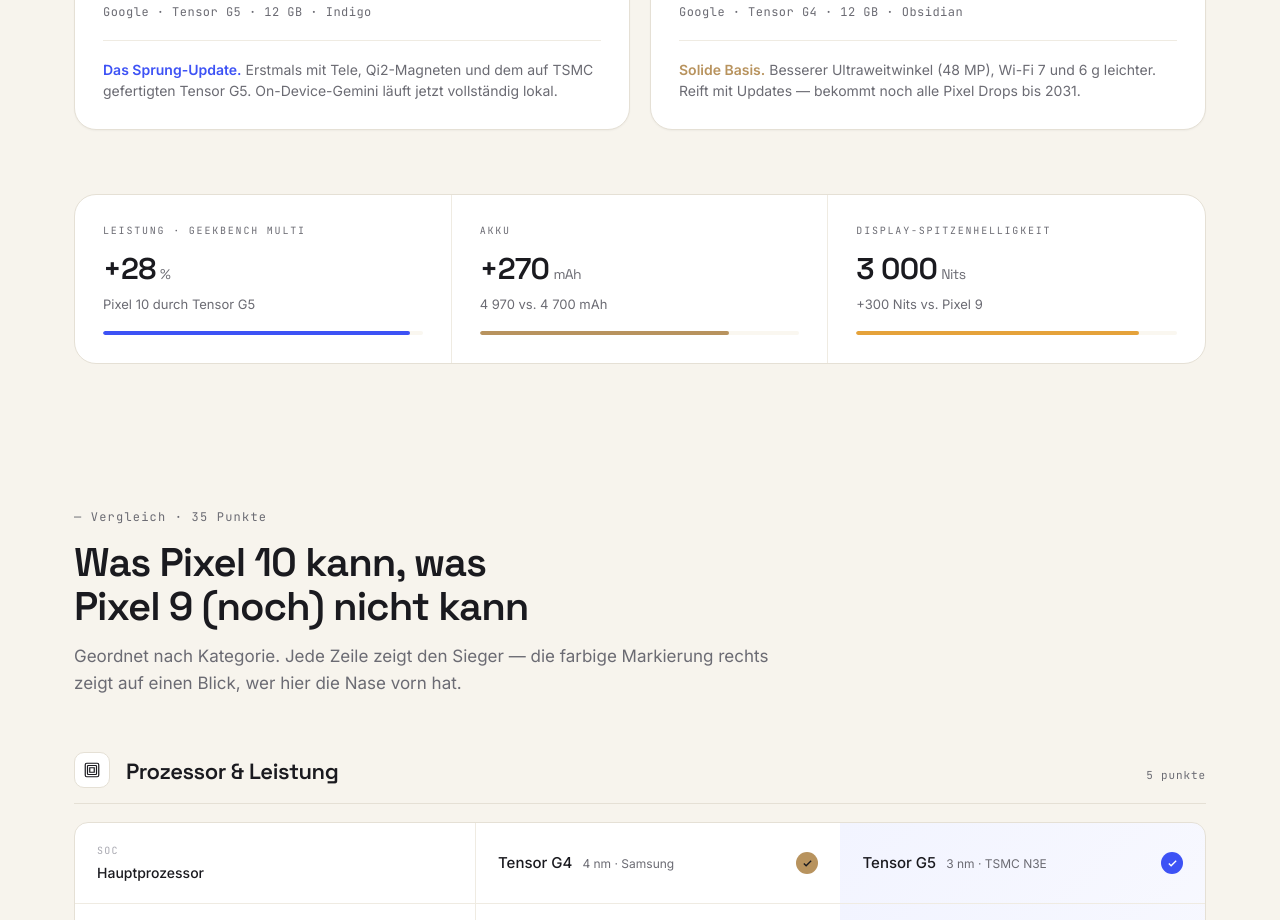
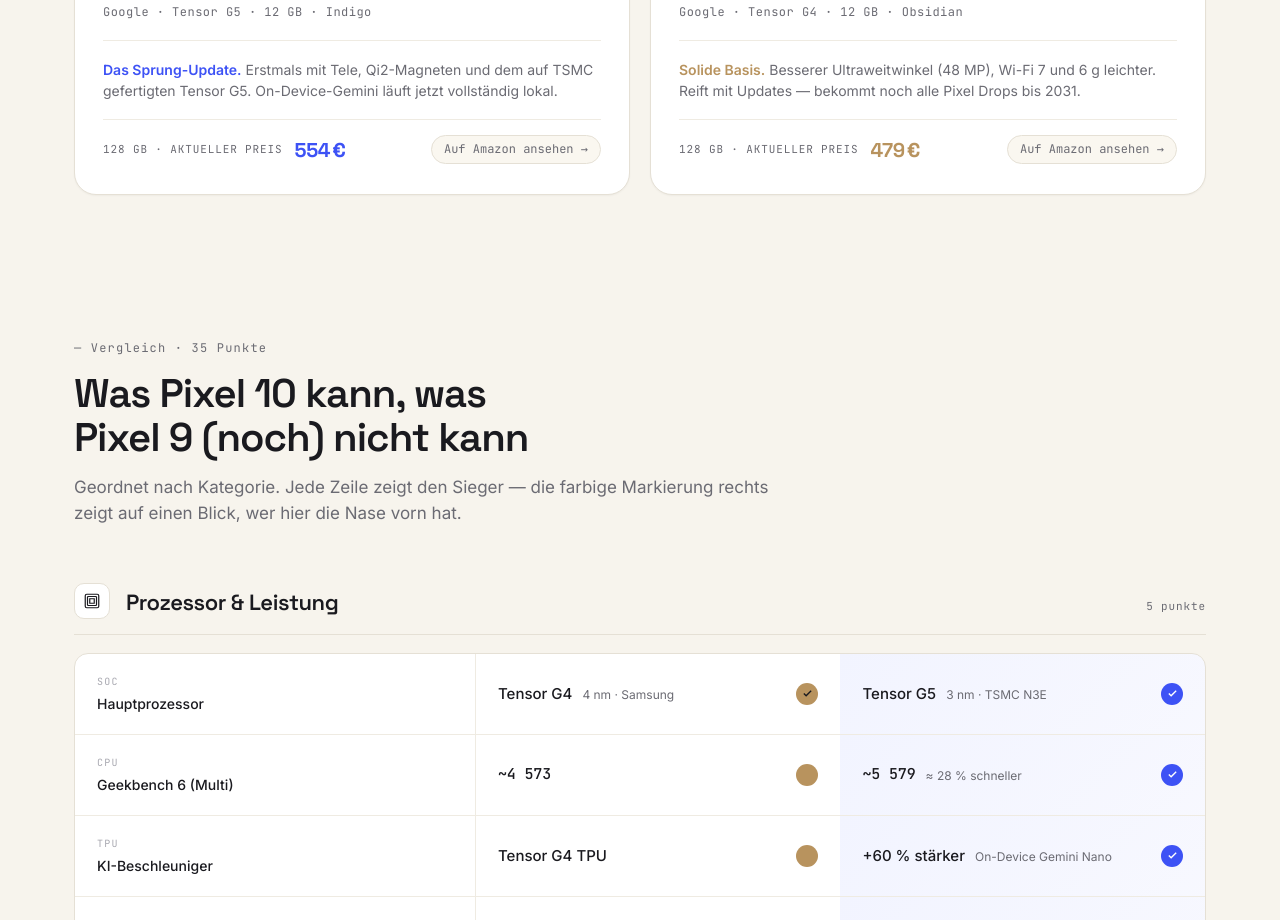
Before and after one commit to bee601/Pixel-9-vs-Pixel-10, a plain HTML site: page index.html in a window 1280 px wide. Shown: the part 882-1802 px from the top of the page. Drawn offline with Linux system fonts and the light colour scheme.

Commit message:
Remove verdict strip and update price block styles
Removed the verdict strip section and adjusted the price block layout.

```diff
--- a/index.html
+++ b/index.html
@@ -282,69 +282,51 @@
     .phone.p10 .phone-headline strong { color: var(--p10); }
     .phone.p9 .phone-headline strong { color: var(--p9); }
 
-    /* ───────────── Verdict strip ───────────── */
-    .verdict-strip {
-      display: grid;
-      grid-template-columns: repeat(3, 1fr);
-      gap: 0;
-      margin: 64px 0 0;
-      background: var(--surface);
-      border: 1px solid var(--border);
-      border-radius: var(--radius-lg);
-      overflow: hidden;
+    /* ── Preis-Block ── */
+    .phone-price {
+      margin-top: 18px;
+      padding-top: 14px;
+      border-top: 1px solid var(--border-soft);
+      display: flex;
+      align-items: center;
+      gap: 12px;
+      flex-wrap: wrap;
+      font-size: 15px;
     }
-    @media (max-width: 800px) { .verdict-strip { grid-template-columns: 1fr; } }
-    .vs-item {
-      padding: 28px;
-      border-right: 1px solid var(--border-soft);
-      position: relative;
-    }
-    .vs-item:last-child { border-right: none; }
-    @media (max-width: 800px) {
-      .vs-item { border-right: none; border-bottom: 1px solid var(--border-soft); }
-      .vs-item:last-child { border-bottom: none; }
-    }
-    .vs-item .label {
+    .phone-price .price-label {
       font-family: var(--font-mono);
-      font-size: 10px;
-      letter-spacing: 0.18em;
+      font-size: 11px;
       text-transform: uppercase;
-      color: var(--ink-soft);
-      margin-bottom: 14px;
-    }
-    .vs-item .value {
-      font-family: var(--font-display);
-      font-size: 30px;
-      font-weight: 600;
-      letter-spacing: -0.02em;
-      line-height: 1.05;
-    }
-    .vs-item .value .unit {
-      font-size: 14px;
-      font-weight: 400;
-      color: var(--ink-soft);
-      margin-left: 4px;
-    }
-    .vs-item .note {
-      margin-top: 10px;
-      font-size: 13px;
+      letter-spacing: 0.08em;
       color: var(--ink-soft);
     }
-    .vs-item .bar {
-      margin-top: 16px;
-      height: 4px;
+    .phone-price strong {
+      font-size: 20px;
+      font-weight: 700;
+      font-family: var(--font-display);
+      letter-spacing: -0.02em;
+    }
+    .phone.p10 .phone-price strong { color: var(--p10); }
+    .phone.p9 .phone-price strong { color: var(--p9); }
+    .phone-price .amazon-link {
+      font-family: var(--font-mono);
+      font-size: 12px;
       background: var(--surface-alt);
+      border: 1px solid var(--border);
+      padding: 4px 12px;
       border-radius: 999px;
-      overflow: hidden;
+      transition: all 0.2s;
+      margin-left: auto;
+      color: var(--ink-soft);
     }
-    .vs-item .bar > span {
-      display: block;
-      height: 100%;
-      border-radius: 999px;
-      background: var(--p10);
+    .phone-price .amazon-link:hover {
+      background: var(--ink);
+      color: var(--bg);
+      border-color: var(--ink);
     }
-    .vs-item.alt .bar > span { background: var(--p9); }
-    .vs-item.even .bar > span { background: var(--accent); }
+    @media (max-width: 700px) {
+      .phone-price .amazon-link { margin-left: 0; }
+    }
 
     /* ───────────── Section ───────────── */
     .section { padding: 88px 0; }
@@ -628,63 +610,6 @@
       line-height: 1.55;
     }
 
-    /* ───────────── Final Verdict panel ───────────── */
-    .verdict-panel {
-      background: var(--ink);
-      color: var(--bg);
-      border-radius: var(--radius-lg);
-      padding: 48px;
-      display: grid;
-      grid-template-columns: 1fr 1fr;
-      gap: 40px;
-      align-items: center;
-    }
-    @media (max-width: 800px) { .verdict-panel { grid-template-columns: 1fr; padding: 32px; } }
-    .verdict-panel .v-eyebrow {
-      font-family: var(--font-mono);
-      font-size: 11px;
-      letter-spacing: 0.18em;
-      text-transform: uppercase;
-      color: var(--ink-faint);
-      margin-bottom: 14px;
-    }
-    .verdict-panel h3 {
-      font-family: var(--font-display);
-      font-size: clamp(28px, 3vw, 38px);
-      font-weight: 600;
-      letter-spacing: -0.02em;
-      line-height: 1.1;
-      color: var(--bg);
-    }
-    .verdict-panel p {
-      font-size: 15px;
-      line-height: 1.6;
-      color: var(--ink-faint);
-    }
-    .verdict-panel .checklist {
-      list-style: none;
-      margin-top: 8px;
-    }
-    .verdict-panel .checklist li {
-      display: flex; gap: 12px; align-items: flex-start;
-      padding: 12px 0;
-      border-top: 1px solid rgba(255,255,255,0.08);
-      font-size: 14px;
-      color: var(--ink);
-    }
-    .verdict-panel .checklist li:last-child { border-bottom: 1px solid rgba(255,255,255,0.08); }
-    .verdict-panel .checklist .dot {
-      width: 8px; height: 8px;
-      border-radius: 50%;
-      margin-top: 8px;
-      flex-shrink: 0;
-    }
-    .verdict-panel .checklist .dot.p10 { background: var(--p10); }
-    .verdict-panel .checklist .dot.p9 { background: var(--p9); }
-    .verdict-panel .checklist .dot.neutral { background: var(--ink-faint); }
-    .verdict-panel .checklist strong { font-weight: 600; }
-    .verdict-panel .checklist em { color: var(--ink-faint); font-style: normal; }
-
     /* ───────────── Footer ───────────── */
     footer {
       padding: 56px 0 48px;
@@ -777,6 +702,12 @@
             und dem auf TSMC gefertigten Tensor G5. On-Device-Gemini läuft jetzt
             vollständig lokal.
           </p>
+          <!-- Preis-Block: 128 GB + Amazon-Link, Preis auf 554 € korrigiert -->
+          <div class="phone-price">
+            <span class="price-label">128 GB · aktueller Preis</span>
+            <strong>554 €</strong>
+            <a href="https://www.amazon.de/Google-Pixel-Android-Smartphone-Dreifach-Rückkamera-Actua-Display/dp/B0FHJNDQBR" target="_blank" rel="noopener" class="amazon-link">Auf Amazon ansehen →</a>
+          </div>
         </article>
 
         <!-- Pixel 9 -->
@@ -792,34 +723,18 @@
             Wi-Fi 7 und 6 g leichter. Reift mit Updates — bekommt noch alle
             Pixel Drops bis 2031.
           </p>
+          <!-- Preis-Block: 128 GB + Amazon-Link -->
+          <div class="phone-price">
+            <span class="price-label">128 GB · aktueller Preis</span>
+            <strong>479 €</strong>
+            <a href="https://www.amazon.de/Google-Pixel-45-W-USB-C-Ladegerät-Android-Smartphone-Kamerafunktion/dp/B0FC2ND3GM" target="_blank" rel="noopener" class="amazon-link">Auf Amazon ansehen →</a>
+          </div>
         </article>
-      </div>
-
-      <!-- Verdict strip -->
-      <div class="verdict-strip">
-        <div class="vs-item">
-          <div class="label">Leistung · Geekbench Multi</div>
-          <div class="value">+28<span class="unit">%</span></div>
-          <div class="note">Pixel 10 durch Tensor G5</div>
-          <div class="bar"><span style="width: 96%"></span></div>
-        </div>
-        <div class="vs-item alt">
-          <div class="label">Akku</div>
-          <div class="value">+270<span class="unit">mAh</span></div>
-          <div class="note">4 970 vs. 4 700 mAh</div>
-          <div class="bar"><span style="width: 78%"></span></div>
-        </div>
-        <div class="vs-item even">
-          <div class="label">Display-Spitzenhelligkeit</div>
-          <div class="value">3 000<span class="unit">Nits</span></div>
-          <div class="note">+300 Nits vs. Pixel 9</div>
-          <div class="bar"><span style="width: 88%"></span></div>
-        </div>
       </div>
     </div>
   </header>
 
-  <!-- Vergleich -->
+  <!-- Vergleich – unverändert -->
   <section class="section">
     <div class="container">
       <div class="section-head">
```
